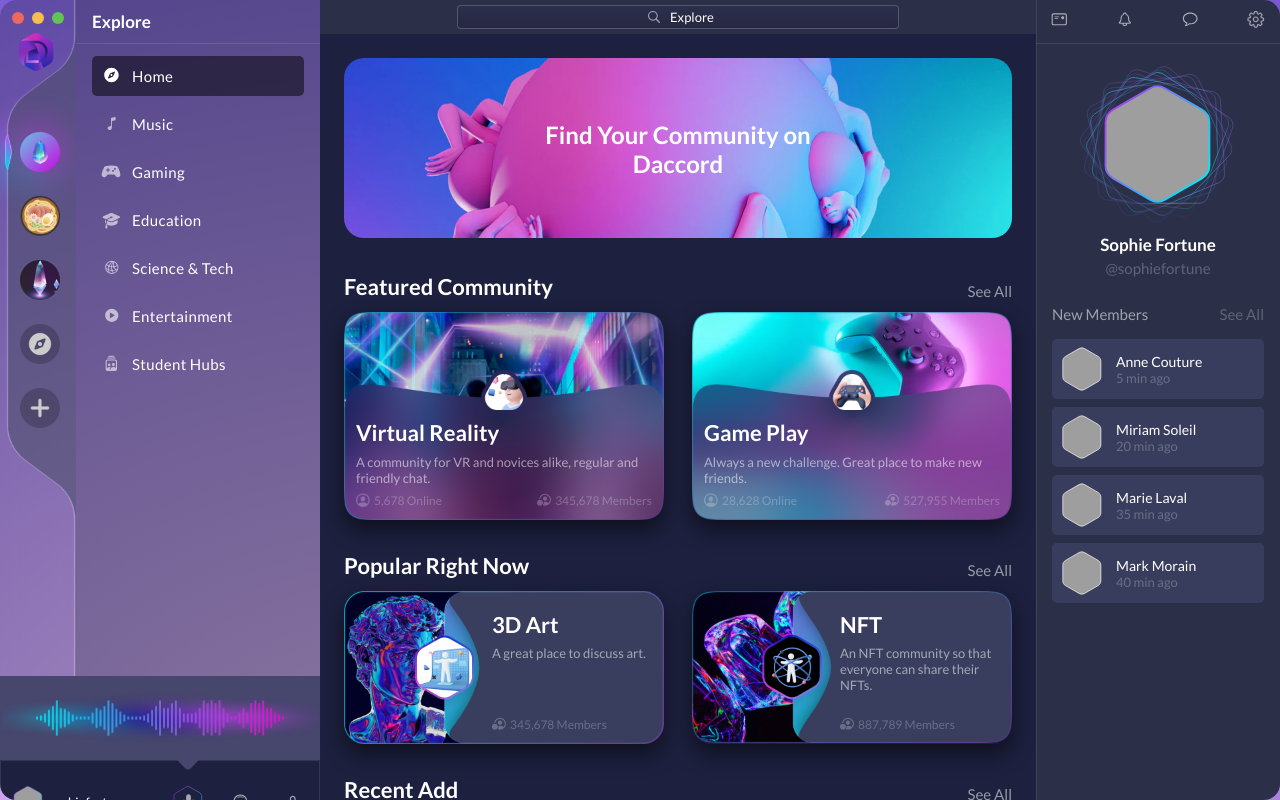
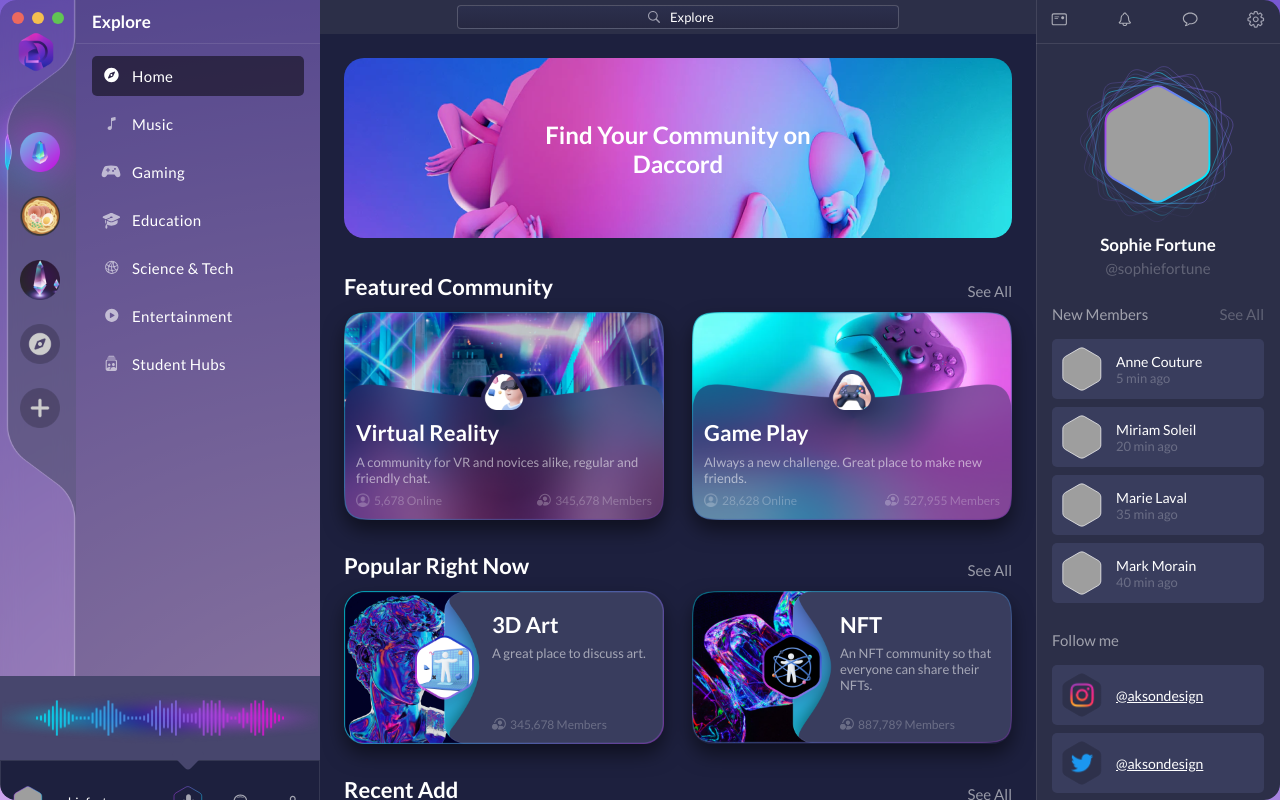
Before and after one commit to ViniciusCavalcanteSantos/daccord, a Next.js app: page / in a window 1280 px wide. Built offline with nearby package versions, Linux system fonts and the light colour scheme; grey boxes are pictures that could not be loaded.

Commit message:
Feat: adds 2 social media cards

```diff
--- a/src/components/UserProfile.tsx
+++ b/src/components/UserProfile.tsx
@@ -7,6 +7,9 @@ import BellIcon from "./icons/BellIcon";
 import ChatIcon from "./icons/ChatIcon";
 import SettingsIcon from "./icons/SettingsIcon";
 import HexagonBorder from "./HexagonBorder";
+
+import iconInstagram from "@/assets/icon-instagram.png"
+import iconTwitter from "@/assets/icon-twitter.png"
 
 const Aside = styled.aside`
   background: #2C2F48;
@@ -63,6 +66,16 @@ const CardInfo = styled.div`
   p {
     color: rgba(255, 255, 255, 0.25);
     font-size: 13px;
+  }
+`
+
+const CardsSocialMedia = styled.ul`
+  display: grid;
+  gap: 8px;
+  padding: 0 16px;
+
+  h3 {
+    text-decoration: underline;
   }
 `
 
@@ -126,6 +139,28 @@ const UserProfile = () => {
           </CardInfo>
         </Card>
       </Cards>
+
+      <Title>
+        Follow me
+      </Title>
+
+      <CardsSocialMedia>
+        <Card>
+          <HexagonBorder src={iconInstagram.src} width={44} height={44} color1="#2e314b" color2="#2e314b"/>
+
+          <CardInfo>
+            <h3>@aksondesign</h3>
+          </CardInfo>
+        </Card>
+
+        <Card>
+          <HexagonBorder src={iconTwitter.src} width={44} height={44} color1="#2e314b" color2="#2e314b"/>
+
+          <CardInfo>
+            <h3>@aksondesign</h3>
+          </CardInfo>
+        </Card>
+      </CardsSocialMedia>
     </Aside>
   )
 }
```
Also changed, not shown: src/assets/icon-instagram.png (added), src/assets/icon-twitter.png (added).
